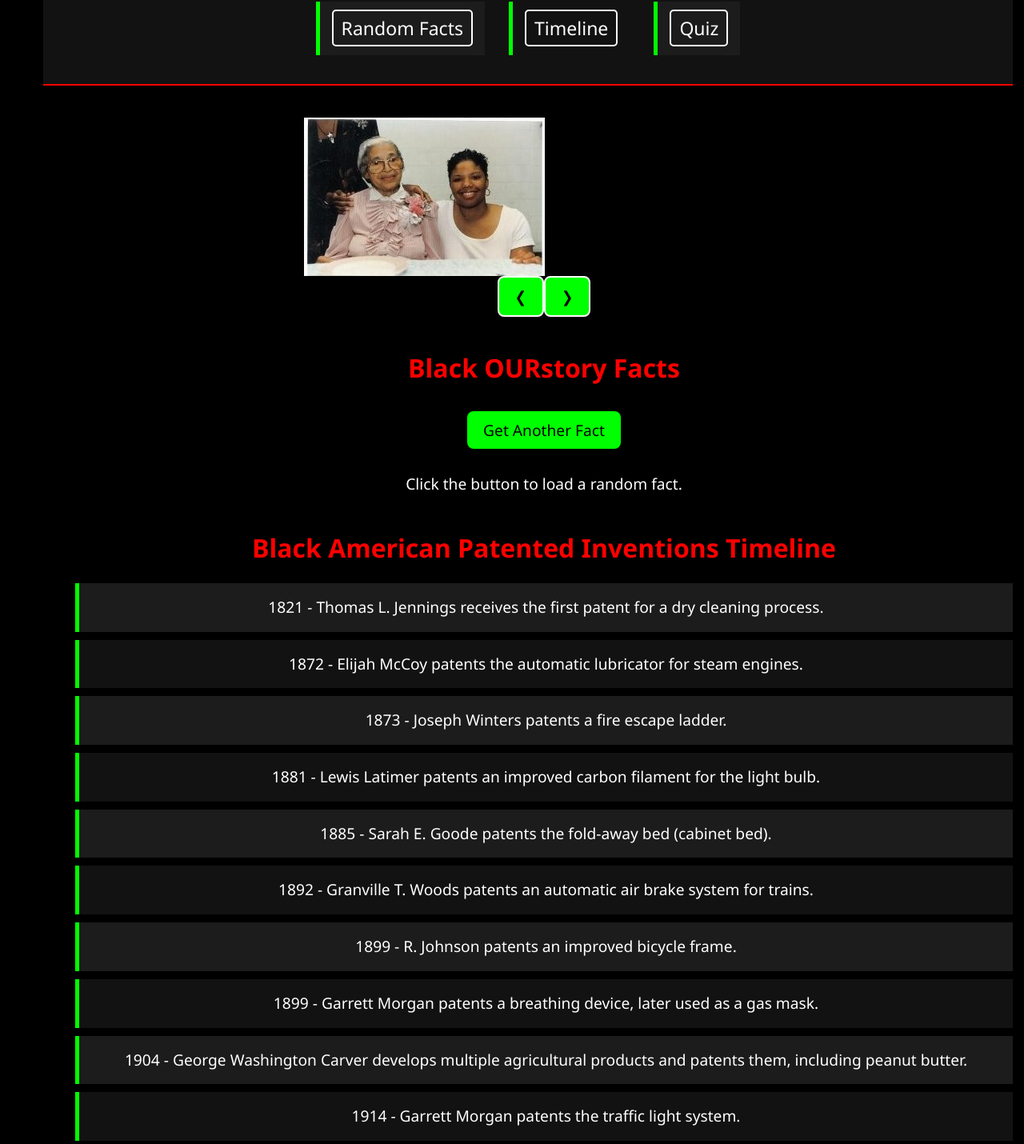
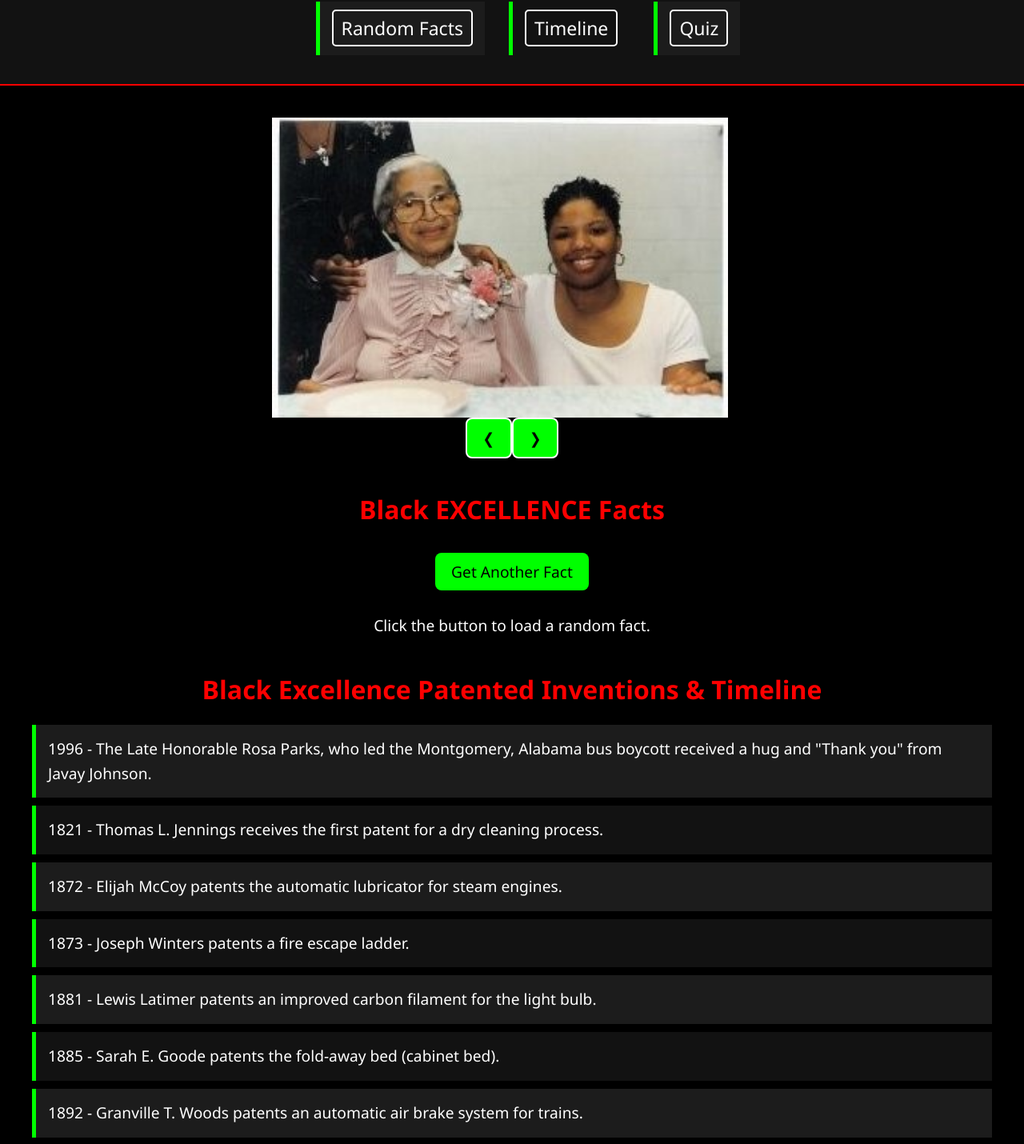
Before and after one commit to JavayJohnson/SBA320-BlackExcellenceDefined, a React (Vite) app in the folder SBA 320 -Black Excellence Defined/: page / in a window 1280 px wide. Shown: the part 135-1565 px from the top of the page at 80% size. Built offline with nearby package versions, Linux system fonts and the light colour scheme; the HTML template or start-up script is replaced by a standard one.

Commit message:
8th commit

```diff
--- a/SBA 320 -Black Excellence Defined/src/App.css
+++ b/SBA 320 -Black Excellence Defined/src/App.css
@@ -157,3 +157,13 @@ ul li:nth-child(odd) {
     font-size: 1.1em;
   }
 }
+
+#timeline ul {
+  list-style-position: inside; /* Moves the bullet points inside the list */
+  padding-left: 0; /* Removes default padding from the left */
+  text-align: left; /* Ensures text is left-aligned */
+}
+
+#timeline li {
+  margin-bottom: 10px; /* Adds spacing between list items for better readability */
+}
--- a/SBA 320 -Black Excellence Defined/src/App.jsx
+++ b/SBA 320 -Black Excellence Defined/src/App.jsx
@@ -26,7 +26,7 @@ function App() {
         <section id="quiz">
           <Quiz />
         </section>
-        <p>© 2024 Black Excellence Infinitely Defined</p>
+        {/* <p>© 2024 Black Excellence Infinitely Defined</p> */}
         <Footer />
       </footer>
     </div>
--- a/SBA 320 -Black Excellence Defined/src/components/RandomFact.jsx
+++ b/SBA 320 -Black Excellence Defined/src/components/RandomFact.jsx
@@ -25,7 +25,7 @@ function RandomFact() {
 
   return (
     <div id="random-fact">
-      <h2>Black OURstory Facts</h2>
+      <h2>Black EXCELLENCE Facts</h2>
       <button onClick={fetchFact}>Get Another Fact</button> {/* Button placed below the header */}
       {error ? <p style={{ color: 'red' }}>{error}</p> : <p>{fact}</p>}
     </div>
--- a/SBA 320 -Black Excellence Defined/src/components/Timeline.jsx
+++ b/SBA 320 -Black Excellence Defined/src/components/Timeline.jsx
@@ -3,8 +3,9 @@ import React from 'react';
 function Timeline() {
   return (
     <div id="timeline">
-      <h2>Black American Patented Inventions Timeline</h2>
+      <h2>Black Excellence Patented Inventions & Timeline</h2>
       <ul>
+        <li>1996 - The Late Honorable Rosa Parks, who led the Montgomery, Alabama bus boycott  received a hug and "Thank you" from Javay Johnson.</li>
         <li>1821 - Thomas L. Jennings receives the first patent for a dry cleaning process.</li>
         <li>1872 - Elijah McCoy patents the automatic lubricator for steam engines.</li>
         <li>1873 - Joseph Winters patents a fire escape ladder.</li>
--- a/SBA 320 -Black Excellence Defined/src/components/carousel.css
+++ b/SBA 320 -Black Excellence Defined/src/components/carousel.css
@@ -11,19 +11,46 @@ body {
   overflow: hidden;
 }
 
-.carousel-images {
+/* .carousel-images {
   display: flex;
   transition: transform 0.5s ease;
-}
+} */
 
-.carousel-images img {
+/* .carousel-images img {
   max-width: 100%;
   display: none;
 }
 
 .carousel-images img.active {
   display: block;
+} */
+
+.carousel-images img {
+  width: 150; /* Makes sure the image takes up the full width of the container */
+  height: 375px; /* Set a fixed height for all images */
+  object-fit: contain; /* Ensures the image maintains its aspect ratio while covering the entire area */
+  display: none; /* Initially hides the images */
 }
+
+.carousel-images img.active {
+  display: block; /* Shows the active image */
+}
+
+
+
+
+
+
+
+
+
+
+
+
+
+
+
+
 
 /* button {
   position: absolute;
```
